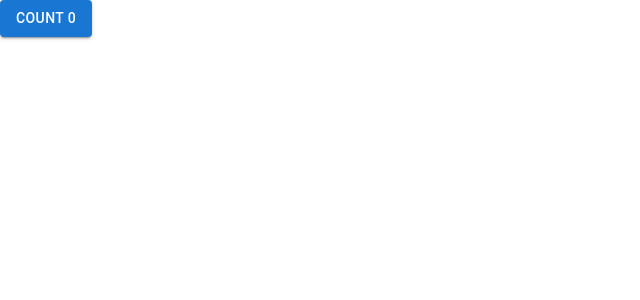
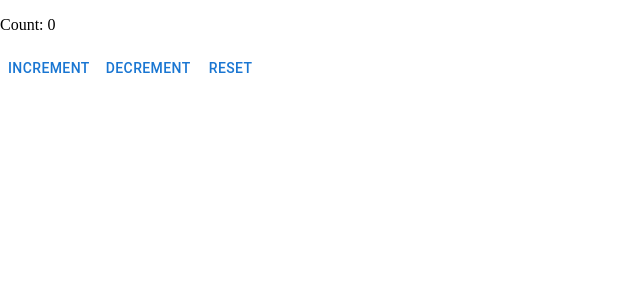
Before and after one commit to Ujala-355/Advance_react, a React (Create React App) app: page / in a window 1280 px wide. Shown: the top 300 px of the page, without its empty margins (0-640 px from the left). Built offline with nearby package versions, Linux system fonts and the light colour scheme.

Commit message:
useCounter Custom Hook

```diff
--- a/src/App.js
+++ b/src/App.js
@@ -3,7 +3,8 @@ import React from "react"
 // import Progress1 from "./progress"
 // import Skeleton1 from "./Skeleton"
 // import ColorDropdown from "./ColorDropdown";
-import DocTitleCustom from "./useDocTitleCustom";
+// import DocTitleCustom from "./useDocTitleCustom";
+import CounterCustomP from "./useCounterCustomP"
 const App=()=>{
   return(
     <>
@@ -11,7 +12,8 @@ const App=()=>{
         {/* <Progress1/> */}
         {/* <Skeleton1/> */}
         {/* <ColorDropdown/> */}
-        <DocTitleCustom/>
+        {/* <DocTitleCustom/> */}
+        <CounterCustomP/>
     </>
   )
 }
--- /dev/null
+++ b/src/useCounterCustomC.js
@@ -0,0 +1,16 @@
+import React,{useState} from "react";
+const useCounterC=(initialValue=0)=>{
+    const [count,setCount]=useState(initialValue);
+    const increment=()=>{
+        setCount(count+1);
+    }
+    const decrement=()=>{
+        setCount(count -1);
+    }
+    const reset=()=>{
+        setCount(initialValue);
+    };
+    return {count,increment,decrement,reset};
+
+}
+export default useCounterC;
--- /dev/null
+++ b/src/useCounterCustomP.js
@@ -0,0 +1,16 @@
+import React from "react";
+import useCounterC from "./useCounterCustomC";
+import {Button} from "@mui/material"
+
+const CounterCustomP=()=>{
+    const {count,increment,decrement,reset}=useCounterC(0);
+    return(
+        <>
+            <p>Count: {count}</p>
+            <Button onClick={increment}>Increment</Button>
+            <Button onClick={decrement}>Decrement</Button>
+            <Button onClick={reset}>Reset</Button>
+        </>
+    )
+}
+export default CounterCustomP
```
